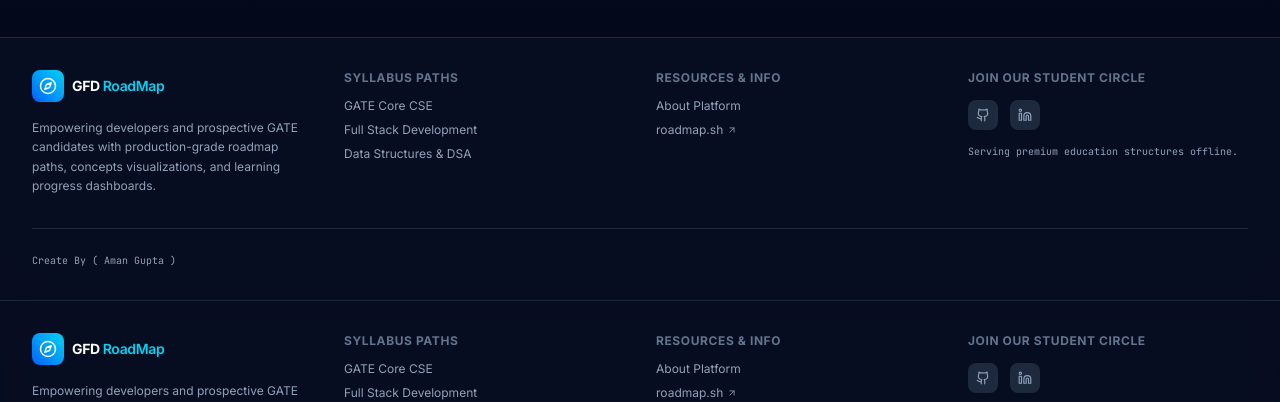
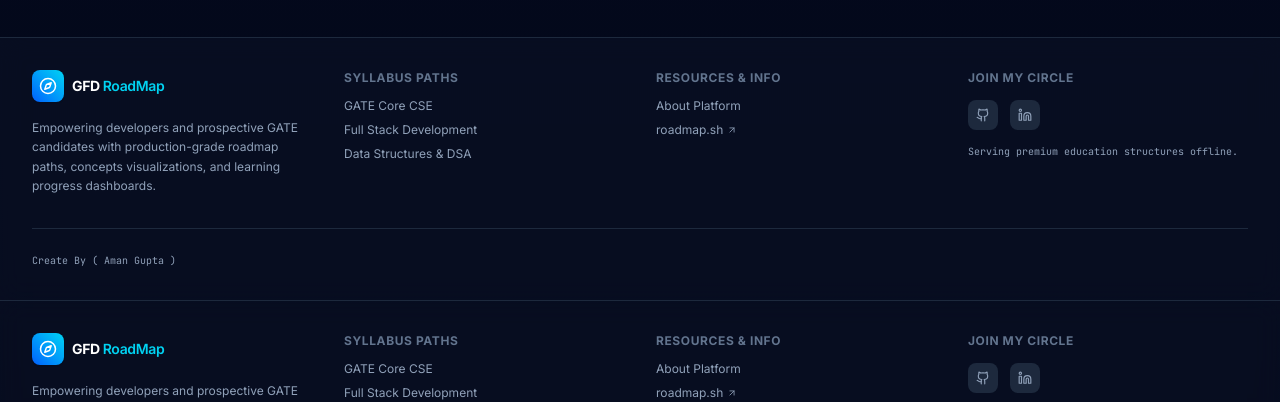
Before and after one commit to amankumar849/gfd_roadmap, a React (Vite) app: page / in a window 1280 px wide. Shown: the part 2428-2830 px from the top of the page. Built offline with nearby package versions, Linux system fonts and the light colour scheme.

Commit message:
Update footer heading from 'Join Our Student Circle' to 'Join My Circle'

```diff
--- a/src/components/Footer.tsx
+++ b/src/components/Footer.tsx
@@ -74,7 +74,7 @@ export const Footer: React.FC<FooterProps> = ({ setCurrentTab }) => {
           {/* Social connections */}
           <div className="flex flex-col gap-2.5">
             <h5 className="text-xs font-bold uppercase tracking-wider text-slate-400 dark:text-slate-500 mb-1">
-              Join Our Student Circle
+              Join My Circle
             </h5>
             <div className="flex items-center gap-3">
               <a
```
